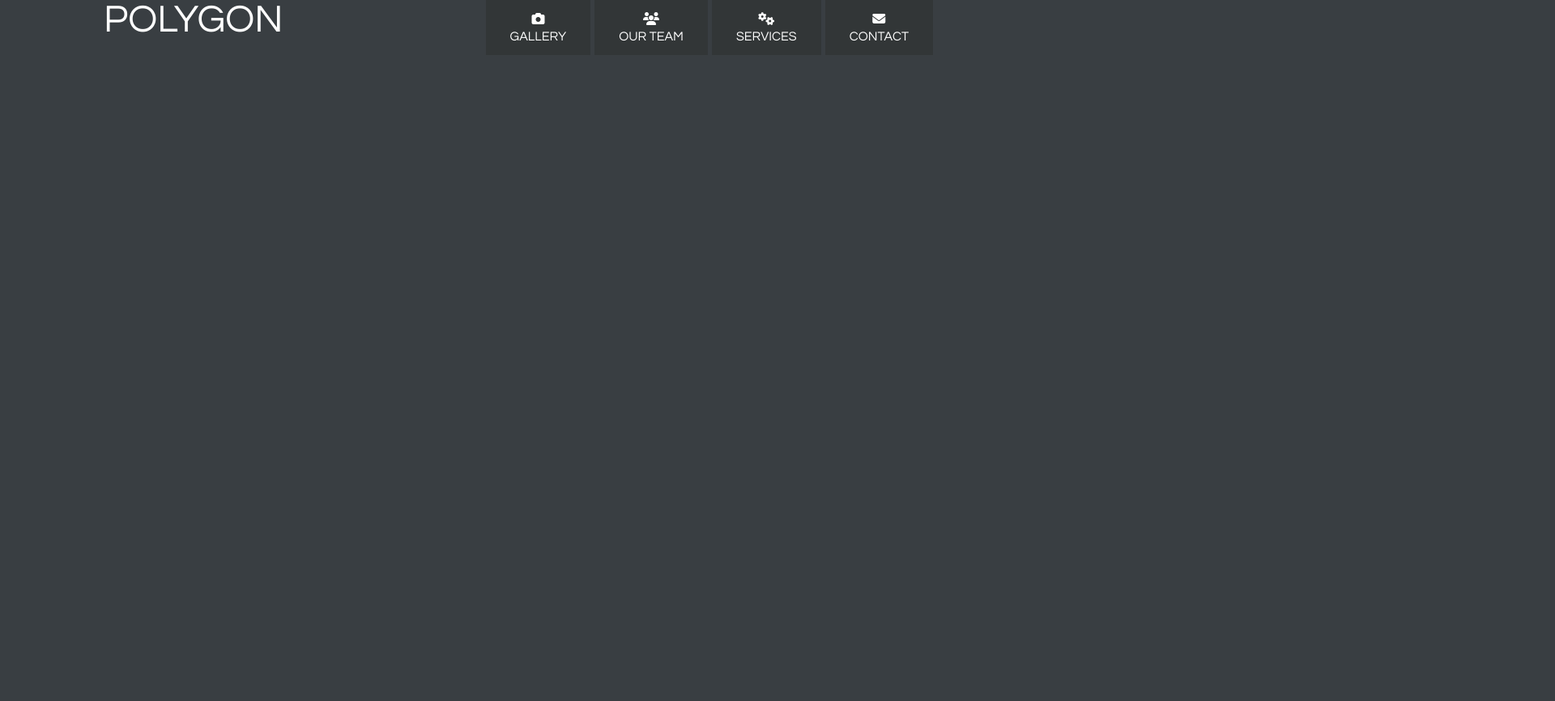
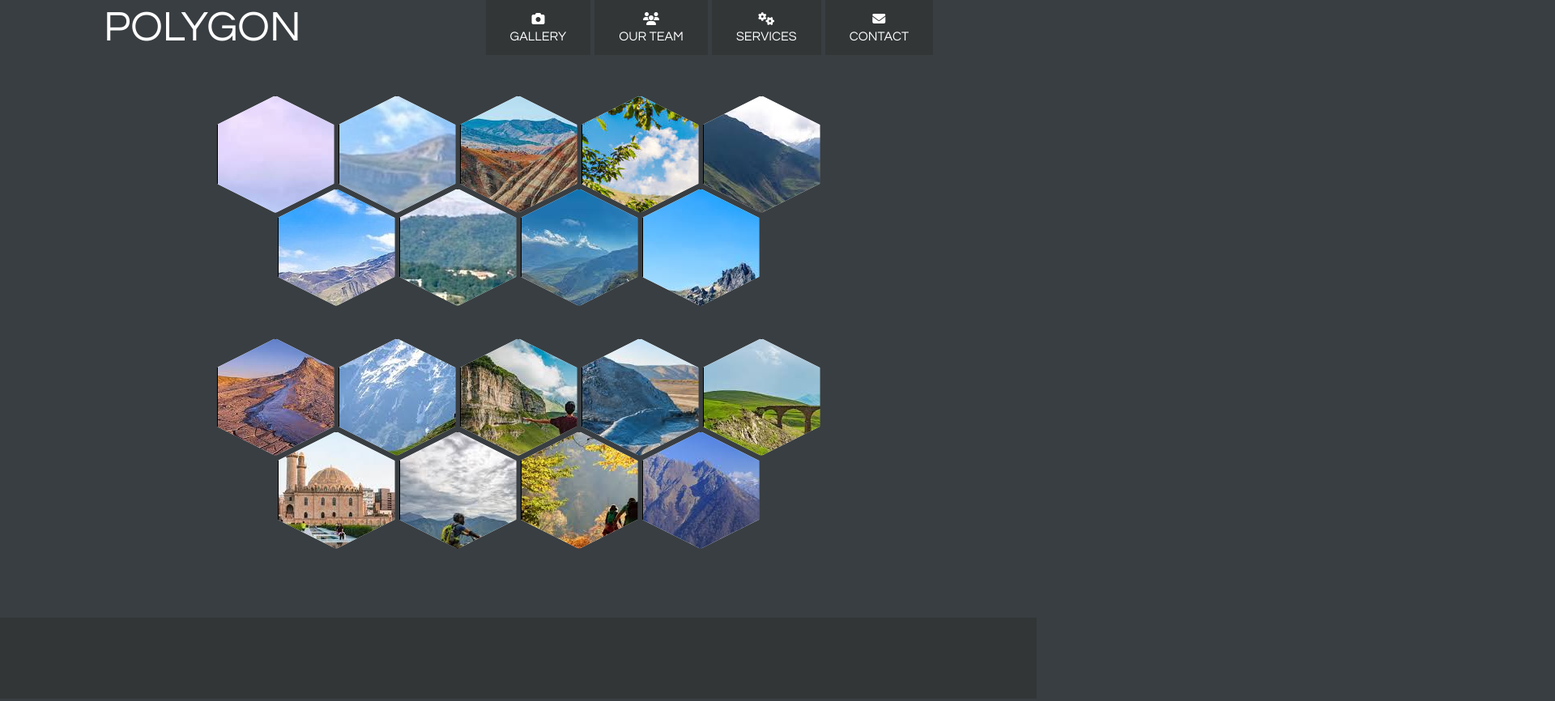
Before and after one commit to NicatQurbanov/grid-3, a plain HTML site: page index.html in a window 1280 px wide. Shown: the top 866 px of the page at 81% size, 1920 px wide, since content can reach past the window. Before the commit the page ends 800 px from the top, so only its background shows below. Drawn offline with Linux system fonts and the light colour scheme.

Commit message:
Finished

```diff
--- a/index.html
+++ b/index.html
@@ -16,27 +16,44 @@
     <ul class="nav-container">
      <li class="nav-container-items">
       <i class="fa-solid fa-camera"></i>
-      <p>Gallery</p>
+      <p><a href="#">Gallery</a></p>
      </li>
      <li class="nav-container-items">
       <i class="fa-solid fa-users"></i>
-      <p>Our Team</p>
+      <p><a href="#">Our Team</a></p>
      </li>
      <li class="nav-container-items">
       <i class="fa-solid fa-gears"></i>
-      <p>Services</p>
+      <p><a href="#">Services</a></p>
      </li>
      <li class="nav-container-items">
       <i class="fa-solid fa-envelope"></i>
-      <p>Contact</p>
+      <p><a href="#">Contact</a></p>
      </li>
     </ul>
   </nav>
  </header>
   <main>
-    <section>
-
-    </section>
+    <ul class="grid-container">
+     <li class="grid-container-item first"><img src="./Images/1.jpg" alt=""></li>
+     <li class="grid-container-item second"><img src="./Images/2.jpg" alt=""></li>
+     <li class="grid-container-item third"><img src="./Images/3.jpeg" alt=""></li>
+     <li class="grid-container-item fourth"><img src="./Images/4.jpg" alt=""></li>
+     <li class="grid-container-item fifth"><img src="./Images/5.jpeg" alt=""></li>
+     <li class="grid-container-item sixth positioned"><img src="./Images/6.jpg" alt=""></li>
+     <li class="grid-container-item seventh positioned"><img src="./Images/7.jpg" alt=""></li>
+     <li class="grid-container-item eighth positioned"><img src="./Images/8.jpeg" alt=""></li>
+     <li class="grid-container-item ninth positioned"><img src="./Images/9.jpeg" alt=""></li>
+     <li class="grid-container-item tenth"><img src="./Images/10.jpeg" alt=""></li>
+     <li class="grid-container-item eleventh"><img src="./Images/11.jpeg" alt=""></li>
+     <li class="grid-container-item twelvth"><img src="./Images/12.jpeg" alt=""></li>
+     <li class="grid-container-item thirteenth"><img src="./Images/13.jpeg" alt=""></li>
+     <li class="grid-container-item fourteenth"><img src="./Images/14.jpeg" alt=""></li>
+     <li class="grid-container-item fifteenth positioned"><img src="./Images/15.jpeg" alt=""></li>
+     <li class="grid-container-item sixteenth positioned"><img src="./Images/16.jpeg" alt=""></li>
+     <li class="grid-container-item seventeenth positioned"><img src="./Images/17.jpeg" alt=""></li>
+     <li class="grid-container-item eighteenth positioned"><img src="./Images/18.jpeg" alt=""></li>
+    </ul>
   </main>
   <footer>
 
--- a/main.css
+++ b/main.css
@@ -21,6 +21,11 @@ ul {
  padding-inline-start: 0px;
 }
 
+img {
+ object-fit: contain;
+
+}
+
 /* HEADER SELECTORS */
 
 header {
@@ -28,11 +33,12 @@ header {
  justify-content: space-between;
  width: 80%;
  margin: 0 auto;
+ align-items: center;
 }
 
 h1 {
  text-transform: uppercase;
- font-size: 3em;
+ font-size: 3.3em;
  font-weight: normal;
 }
 
@@ -49,15 +55,59 @@ h1 {
   padding: 15px 30px;
 }
 
+.nav-container-items a {
+ text-decoration: none;
+ color: inherit;
+}
+
+.nav-container-items a:hover  {
+ color: var(--yellow);
+
+}
+
 .nav-container-items > p {
   text-transform: uppercase;
   margin-top: 5px;
 }
 
+
 /* GRID CONTAINER SELECTORS */
+
+.grid-container {
+ display: grid;
+ padding: 50px;
+ grid-template-columns: repeat(10, 70px);
+ grid-template-rows: repeat(8, 70px);
+ justify-content: center;
+ gap: 5px;
+
+
+}
+
+.grid-container-item {
+ background-color: white;
+ border: 1px solid black;
+ clip-path: polygon(50% 0%, 100% 25%, 100% 75%, 50% 100%, 0% 75%, 0% 25%);
+}
+
+.first, .second, .third, .fourth, .fifth, .seventh, .eighth, .ninth, .tenth, .eleventh, .twelvth, .thirteenth, .fourteenth, .sixteenth, .seventeenth, .eighteenth {
+ grid-area: span 2/ span 2;
+}
+
+.sixth, .fifteenth {
+ grid-column: 2 / span 2;
+ grid-row: span 2;
+}
+
+.positioned {
+ position: relative;
+ top: -35px;
+}
+
 
 /* FOOTER SELECTORS */
 
 footer {
-  background-color: var(--dark-gray)
+  background-color: var(--dark-gray);
+  height: 100px;
 }
```
Also changed, not shown: Images/1.jpg (added), Images/10.jpeg (added), Images/11.jpeg (added), Images/12.jpeg (added), Images/13.jpeg (added), Images/14.jpeg (added), Images/15.jpeg (added), Images/16.jpeg (added), Images/17.jpeg (added), Images/18.jpeg (added), Images/2.jpg (added), Images/3.jpeg (added), Images/4.jpg (added), Images/5.jpeg (added), 4 more files.
